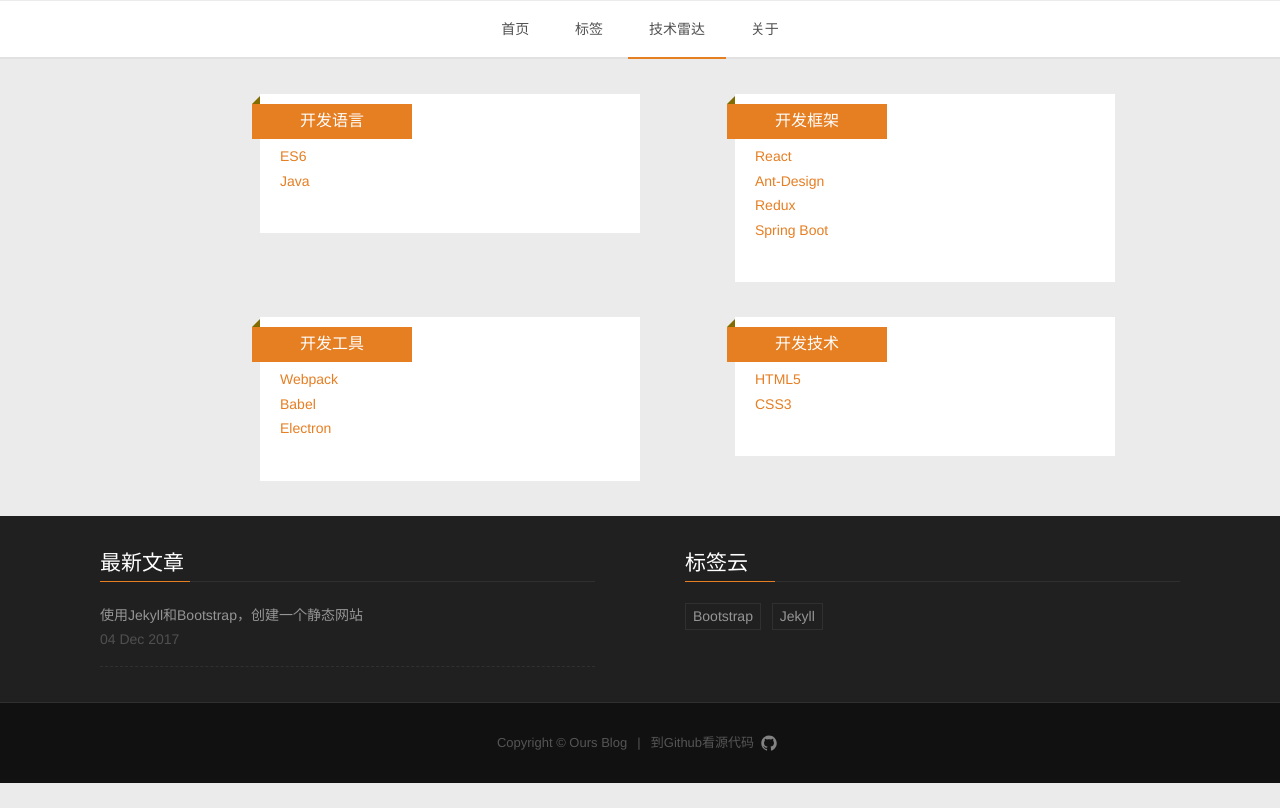
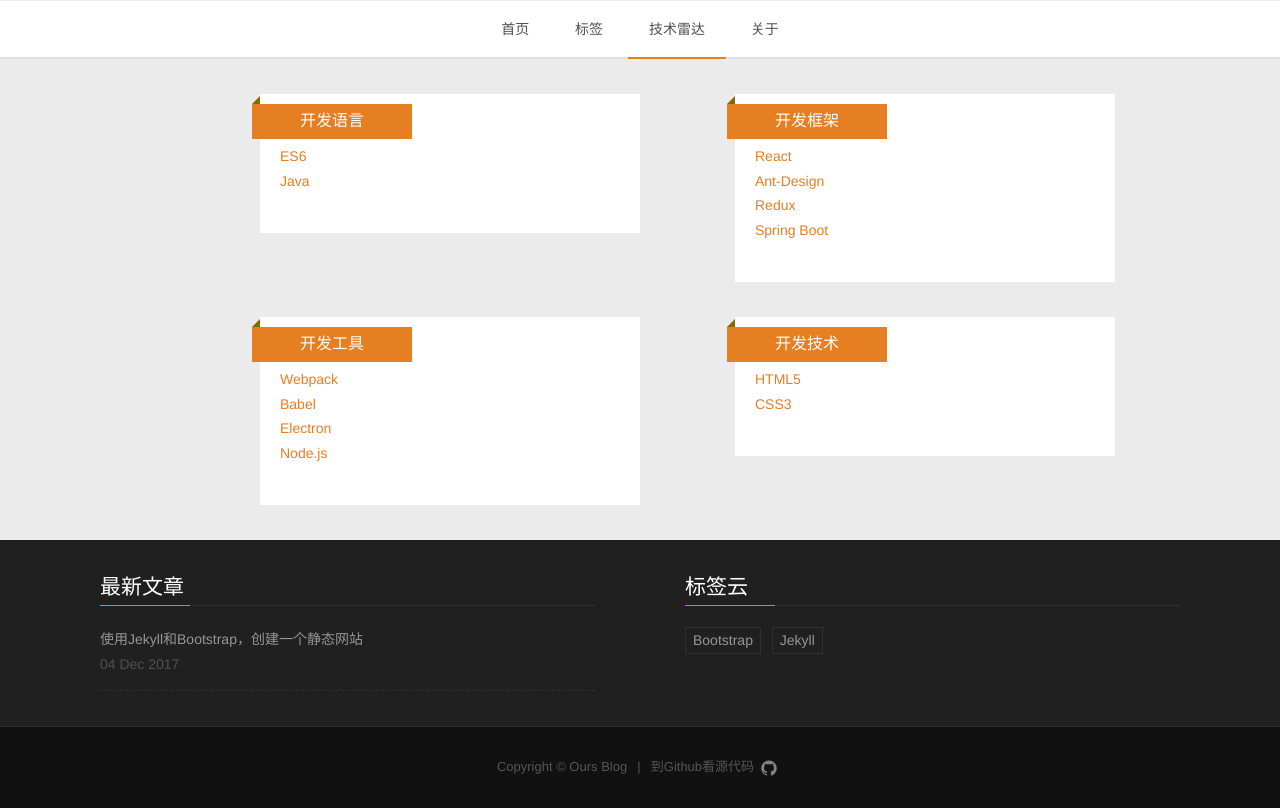
Before and after one commit to wusongtech/wusongtech.github.io, a Jekyll site: the page built from tech-radar/index.html, in a window 1280 px wide. Shown: the part 310-1118 px from the top of the page. Built offline with Jekyll 4.4.1, drawn with Linux system fonts in a browser that asks for light colours; nearby versions of some CDN libraries; before the commit the page ends 1093 px from its top, so only the background shows below that.

Commit message:
技术雷达，添加Node.js

```diff
--- a/tech-radar/index.html
+++ b/tech-radar/index.html
@@ -35,6 +35,7 @@
                         <li><a href="">Webpack</a></li>
                         <li><a href="">Babel</a></li>
                         <li><a href="">Electron</a></li>
+                        <li><a href="">Node.js</a></li>
                     </ul>
                 </section>
                 <section class="tech-radar col-sm-4 col-sm-offset-1">
```
